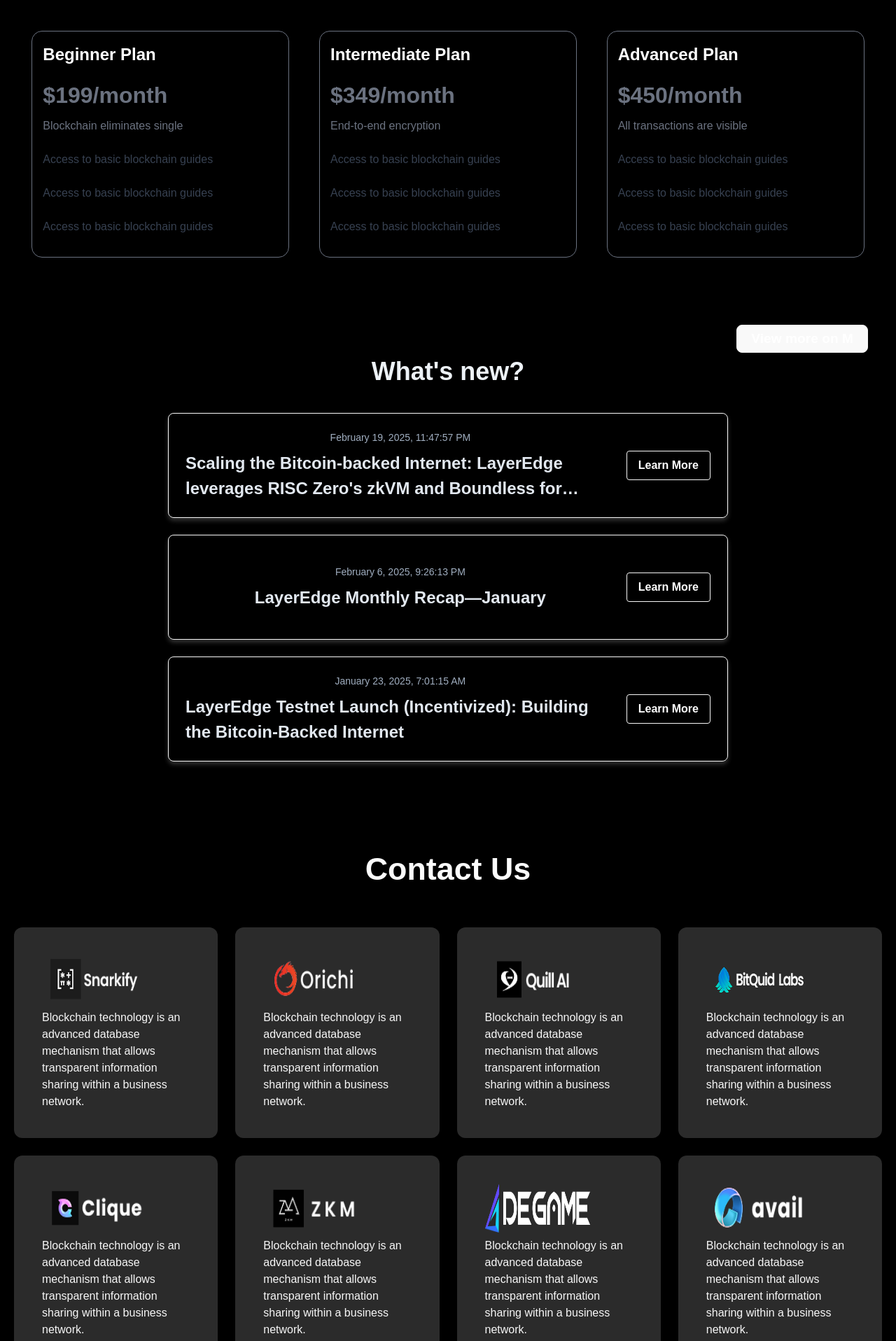
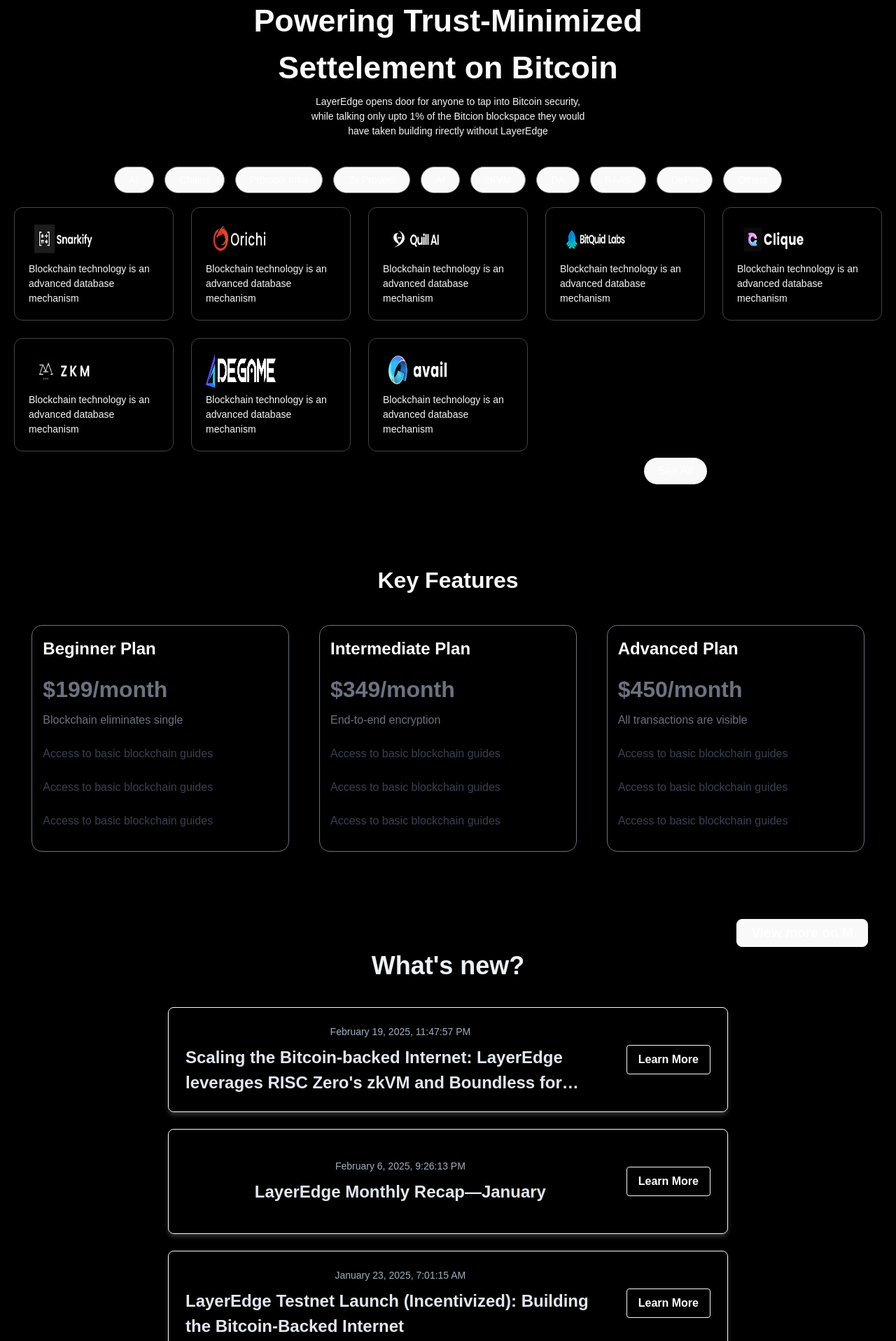
Before and after one commit to duydvps561/blockchain_ai, a React (Vite) app: page / in a window 1280 px wide. Shown: the part 884-2800 px from the top of the page at 70% size. Built offline with nearby package versions, Linux system fonts and the light colour scheme.

Commit message:
fix contact

```diff
--- a/src/App.css
+++ b/src/App.css
@@ -441,37 +441,121 @@
   text-align: center;
 }
 
-.contact-section h2 {
+.contact-title h2 {
   font-size: 2.8rem;
-  margin-bottom: 50px;
+  margin-bottom: 5px;
   color: #fcfcfc;
   font-weight: bold;
+}
+.contact-title p {
+  font-size: 14px;
+  margin-bottom: 20px;
+}
+.contact__btn {
+  display: flex;
+  flex-wrap: wrap;
+  max-width: 1000px;
+  gap: 10px;
+  padding: 20px;
+  justify-content: center;
+}
+
+.contact__btn button {
+  padding: 10px 20px;
+  border: 1px solid #818181; /* Màu viền xanh dương */
+  color: #ffffff;
+  border-radius: 20px;
+  font-size: 14px;
+  cursor: pointer;
+  transition: all 0.3s ease;
+  outline: none;
+}
+
+.contact__btn button:hover {
+  color: white;
+  box-shadow: 0 4px 8px rgba(0, 0, 0, 0.1);
+}
+
+.contact__btn button:active {
+  box-shadow: none;
+}
+
+.contact__btn button:focus {
+  background-color: #a8a8a870;
+  border: 1px solid #ffffff;
+  outline: none;
+}
+
+@media (max-width: 768px) {
+  .contact__btn {
+    gap: 5px;
+  }
+
+  .contact__btn button {
+    font-size: 14px;
+    padding: 8px 16px;
+  }
+}
+.seeAll {
+  position: relative; /* Đặt phần tử cha ở vị trí tương đối */
+  width: 100%;
+  padding: 20px;
+  box-sizing: border-box;
+}
+
+.seeAll__btn {
+  position: absolute;
+  right: 250px;
+  top: 70%;
+  transform: translateY(-50%);
+  padding: 10px 20px;
+  border: none;
+  color: white;
+  border-radius: 20px;
+  font-size: 16px;
+  cursor: pointer;
+  transition: all 0.3s ease;
+}
+
+.seeAll__btn:hover {
+  background-color: #5555553b;
+  box-shadow: 0 4px 8px rgba(0, 0, 0, 0.1);
+}
+
+.seeAll__btn:active {
+  transform: translateY(-50%) translateX(0);
+  box-shadow: none;
 }
 
 .contact-grid {
   display: grid;
-  grid-template-columns: repeat(auto-fit, minmax(250px, 1fr));
+  grid-template-columns: repeat(auto-fit, minmax(200px, 1fr));
   gap: 25px;
   max-width: 1300px;
   margin: auto;
 }
 
 .contact-box {
-  background-color: rgba(151, 151, 151, 0.281);
-  padding: 40px;
+  padding: 20px;
   border-radius: 12px;
+  border: 1px solid #444444;
   box-shadow: 0 6px 15px rgba(0, 0, 0, 0.1);
   transition: transform 0.3s, box-shadow 0.3s;
   text-align: start;
+  cursor: pointer;
+}
+.contact-box p {
+  color: #f7f7f7;
+  font-size: 14px;
 }
 
 .contact-img {
-  width: 150px;
-  height: 70px;
+  width: 100px;
+  height: 50px;
 }
 
 .contact-box:hover {
-  transform: translateY(-7px);
+  border: 1px solid #ffffff;
   box-shadow: 0 12px 25px rgba(0, 0, 0, 0.15);
 }
 
--- a/src/App.jsx
+++ b/src/App.jsx
@@ -86,7 +86,67 @@
           </div>
         </header>
       </Element>
-
+      <Element name="contact" className="contact-section">
+        <div className="contact-title">
+          <h2>
+            Powering Trust-Minimized<br></br>Settelement on Bitcoin
+          </h2>
+          <p>
+            LayerEdge opens door for anyone to tap into Bitcoin security,
+            <br></br> while talking only upto 1% of the Bitcion blockspace they
+            would<br></br> have taken building rirectly without LayerEdge
+          </p>
+        </div>
+        <div className="contact__btn">
+          <button>All</button>
+          <button>Chains</button>
+          <button>Protocol Infra</button>
+          <button>Zk Provers</button>
+          <button>AI</button>
+          <button>zKVM</button>
+          <button>DA</button>
+          <button>RAAS</button>
+          <button>DePin</button>
+          <button>Others</button>
+        </div>
+        <div className="contact-grid">
+          <div className="contact-box">
+            <img className="contact-img" src="../public/img/snarkify.png"></img>
+            <p>Blockchain technology is an advanced database mechanism</p>
+          </div>
+          <div className="contact-box">
+            <img className="contact-img" src="../public/img/orichi.png"></img>
+            <p>Blockchain technology is an advanced database mechanism</p>
+          </div>
+          <div className="contact-box">
+            <img className="contact-img" src="../public/img/qai.png"></img>
+            <p>Blockchain technology is an advanced database mechanism</p>
+          </div>
+          <div className="contact-box">
+            <img className="contact-img" src="../public/img/bqlabs.png"></img>
+            <p>Blockchain technology is an advanced database mechanism</p>
+          </div>
+          <div className="contact-box">
+            <img className="contact-img" src="../public/img/clique.png"></img>
+            <p>Blockchain technology is an advanced database mechanism</p>
+          </div>
+          <div className="contact-box">
+            <img className="contact-img" src="../public/img/zkm.png"></img>
+            <p>Blockchain technology is an advanced database mechanism </p>
+          </div>
+          <div className="contact-box">
+            <img className="contact-img" src="../public/img/degame.png"></img>
+            <p>Blockchain technology is an advanced database mechanism</p>
+          </div>
+          <div className="contact-box">
+            <img className="contact-img" src="../public/img/avail.png"></img>
+            <p>Blockchain technology is an advanced database mechanism</p>
+          </div>
+        </div>
+        <div className="seeAll">
+          <button className="seeAll__btn">See All</button>
+        </div>
+      </Element>
       {/* Features Section */}
       <Element name="features">
         <section className="features p-10 bg-gray-100">
@@ -192,67 +252,7 @@
         </section>
       </Element>
       {/* Contact Section */}
-      <Element name="contact" className="contact-section">
-        <h2>Contact Us</h2>
-        <div className="contact-grid">
-          <div className="contact-box">
-            <img className="contact-img" src="../public/img/snarkify.png"></img>
-            <p>
-              Blockchain technology is an advanced database mechanism that
-              allows transparent information sharing within a business network.
-            </p>
-          </div>
-          <div className="contact-box">
-            <img className="contact-img" src="../public/img/orichi.png"></img>
-            <p>
-              Blockchain technology is an advanced database mechanism that
-              allows transparent information sharing within a business network.
-            </p>
-          </div>
-          <div className="contact-box">
-            <img className="contact-img" src="../public/img/qai.png"></img>
-            <p>
-              Blockchain technology is an advanced database mechanism that
-              allows transparent information sharing within a business network.
-            </p>
-          </div>
-          <div className="contact-box">
-            <img className="contact-img" src="../public/img/bqlabs.png"></img>
-            <p>
-              Blockchain technology is an advanced database mechanism that
-              allows transparent information sharing within a business network.
-            </p>
-          </div>
-          <div className="contact-box">
-            <img className="contact-img" src="../public/img/clique.png"></img>
-            <p>
-              Blockchain technology is an advanced database mechanism that
-              allows transparent information sharing within a business network.
-            </p>
-          </div>
-          <div className="contact-box">
-            <img className="contact-img" src="../public/img/zkm.png"></img>
-            <p>
-              Blockchain technology is an advanced database mechanism that
-              allows transparent information sharing within a business network.
-            </p>
-          </div>
-          <div className="contact-box">
-            <img className="contact-img" src="../public/img/degame.png"></img>
-            <p>
-              Blockchain technology is an advanced database mechanism that
-              allows transparent information sharing within a business network.
-            </p>
-          </div>
-          <div className="contact-box">
-            <img className="contact-img" src="../public/img/avail.png"></img>
-            <p>
-              Blockchain technology is an advanced database mechanism that
-              allows transparent information sharing within a business network.
-            </p>
-          </div>
-        </div>
-      </Element>
+
       <footer>
         <p>&copy; 2025 Blockchain. All Rights Reserved.</p>
       </footer>
```
